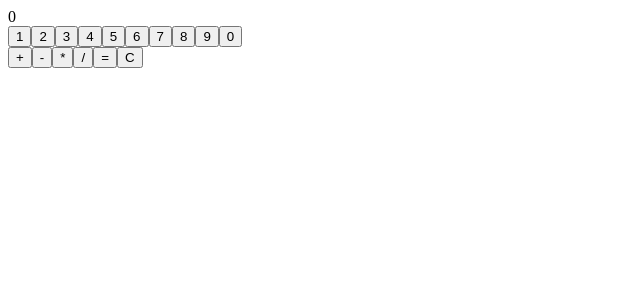
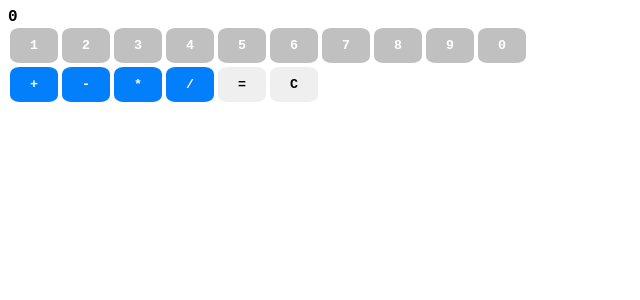
Before and after one commit to B4rsam/calc-react, a React (Vite) app: page / in a window 1280 px wide. Shown: the top 300 px of the page, without its empty margins (0-640 px from the left). Built offline with nearby package versions, Linux system fonts and the light colour scheme.

Commit message:
feat: basic styling

```diff
--- a/src/App.jsx
+++ b/src/App.jsx
@@ -3,6 +3,7 @@ import {NumButton, FuncButton, CtrlButton} from './component/Button.jsx'
 import NumBox from './component/NumBox.jsx'
 import FuncBox from './component/FuncBox.jsx'
 import ResultBox from './component/ResultBox.jsx'
+import './styles.css'
 
 function App() {
 
--- a/src/component/Button.jsx
+++ b/src/component/Button.jsx
@@ -1,21 +1,23 @@
+import '../styles.css'
+
 let flag = 0;
 let firstInput = "", secondInput = "",output,disp = "0";
 
 const NumButton = (props) => {
     return (
-        <button className="numbtn" onClick={() => numInput(props.num)}>{props.num}</button>
+        <button className="btn numbtn" onClick={() => numInput(props.num)}>{props.num}</button>
     )
 }
 
 const FuncButton = (props) => {
     return (
-        <button className={props.job} onClick={() => funcInput(props.val)}>{props.val}</button>
+        <button className={`btn funcbtn ${props.job}`} onClick={() => funcInput(props.val)}>{props.val}</button>
     )
 }
 
 const CtrlButton = (props) => {
     return (
-        <button className={props.job} onClick={() => ctrlInput(props.job)}>{props.val}</button>
+        <button className={`btn ${props.job}`} onClick={() => ctrlInput(props.job)}>{props.val}</button>
     )
 }
 
--- a/src/component/FuncBox.jsx
+++ b/src/component/FuncBox.jsx
@@ -1,4 +1,5 @@
 import { FuncButton,CtrlButton } from "./Button"
+import '../styles.css'
 
 const FuncBox = () => {
     return (
--- a/src/component/NumBox.jsx
+++ b/src/component/NumBox.jsx
@@ -1,4 +1,5 @@
 import { NumButton } from "./Button.jsx";
+import '../styles.css'
 
 const NumBox = () => {
     return (
--- a/src/component/ResultBox.jsx
+++ b/src/component/ResultBox.jsx
@@ -1,4 +1,5 @@
 import { disp } from "./Button";
+import '../styles.css'
 
 const ResultBox = () => {
     return (
--- a/src/main.jsx
+++ b/src/main.jsx
@@ -1,6 +1,7 @@
 import React from 'react'
 import ReactDOM from 'react-dom/client'
 import App from './App.jsx'
+import './styles.css'
 
 ReactDOM.createRoot(document.getElementById('root')).render(
   <React.StrictMode>
--- a/src/styles.css
+++ b/src/styles.css
@@ -0,0 +1,40 @@
+* {
+    font-family: 'Courier New', Courier, monospace;
+    font-weight: bold;
+}
+
+.container {
+    /*border-radius: 50px;*/
+    border-color: black;
+    border: 5px;
+}
+
+.numbtn {
+    color: white;
+    background-color: silver;
+}
+
+.btn {
+    border-radius: 20%;
+    border: 16px;
+    padding-inline: 20px;
+    padding-block: 10px;
+    margin: 2px;
+}
+
+.funcbtn {
+    color: white;
+    background-color: #037ffc;
+}
+
+#resbox {
+    box-shadow: black;
+    border-radius: 20%;
+    border: 18px;
+    border-width: 20px;
+}
+
+.numbox {
+    display: flex;
+    flex-basis: 33.333333%
+}
```
